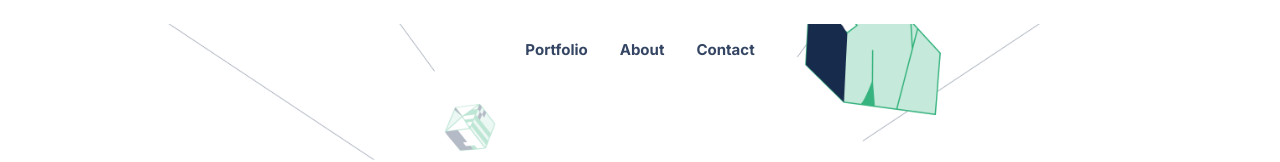
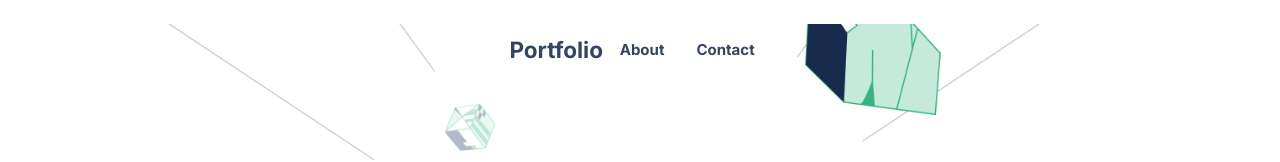
Before and after one commit to Fayob/portfolio-setup-project, a website: page index.html in a window 1280 px wide. In both pictures the pointer is over the item "Portfolio". Shown: the top 162 px of the page. Drawn offline with Linux system fonts and the light colour scheme.

Commit message:
Add more style

```diff
--- a/style.css
+++ b/style.css
@@ -582,6 +582,11 @@ body::-webkit-scrollbar {
     color: #344563;
   }
 
+  .desktop_nav_list:hover {
+    transition: all 1s ease-out 0.4s;
+    transform: scale(1.5);
+  }
+
   .desktop_nav_list {
     align-self: center;
     padding: 1rem;
```
